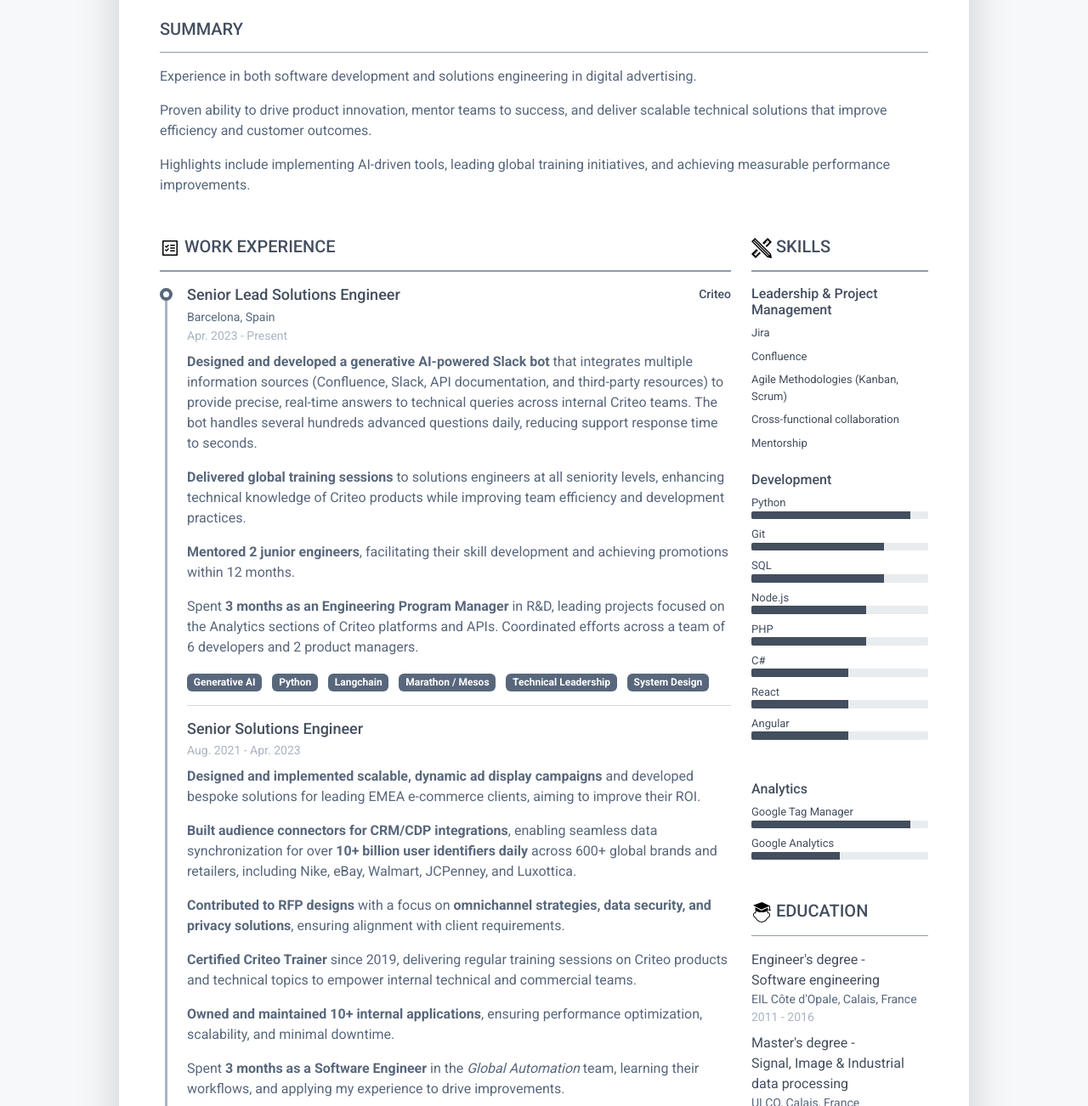
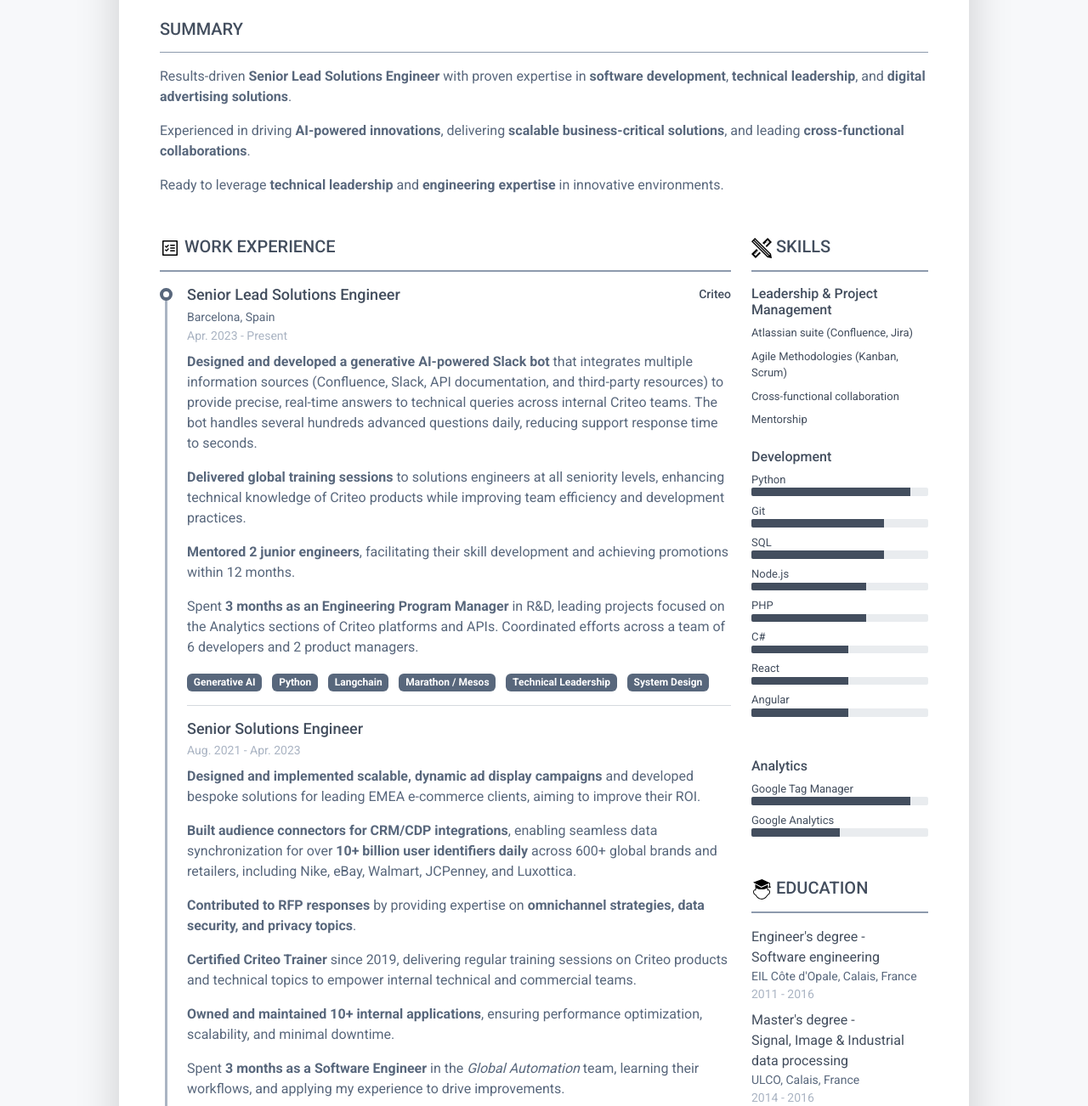
Before and after one commit to MarcDillar/cv, a plain HTML site: page index.html in a window 1280 px wide. Shown: the part 276-1578 px from the top of the page at 85% size. Drawn offline with nearby package versions, Linux system fonts and the light colour scheme.

Commit message:
Updated summary

```diff
--- a/index.html
+++ b/index.html
@@ -51,9 +51,9 @@
 			    <section class="resume-section summary-section mb-5">
 				    <h2 class="resume-section-title text-uppercase font-weight-bold pb-3 mb-3">Summary</h2>
 				    <div class="resume-section-content">
-					    <p>Experience in both software development and solutions engineering in digital advertising.</p>
-						<p>Proven ability to drive product innovation, mentor teams to success, and deliver scalable technical solutions that improve efficiency and customer outcomes.</p>
-						<p>Highlights include implementing AI-driven tools, leading global training initiatives, and achieving measurable performance improvements.</p>
+					    <p>Results-driven <b>Senior Lead Solutions Engineer</b> with proven expertise in <b>software development</b>, <b>technical leadership</b>, and <b>digital advertising solutions</b>.</p>
+						<p>Experienced in driving <b>AI-powered innovations</b>, delivering <b>scalable business-critical solutions</b>, and leading <b>cross-functional collaborations</b>.</p>
+						<p>Ready to leverage <b>technical leadership</b> and <b>engineering expertise</b> in innovative environments.</p>
 				    </div>
 			    </section>
 			    <div class="row">
@@ -96,7 +96,7 @@
 										<div class="resume-timeline-item-desc">
 										    <p><b>Designed and implemented scalable, dynamic ad display campaigns</b> and developed bespoke solutions for leading EMEA e-commerce clients, aiming to improve their ROI.</p>
 											<p><b>Built audience connectors for CRM/CDP integrations</b>, enabling seamless data synchronization for over <b>10+ billion user identifiers daily</b> across 600+ global brands and retailers, including Nike, eBay, Walmart, JCPenney, and Luxottica.</p>
-											<p><b>Contributed to RFP designs</b> with a focus on <b>omnichannel strategies, data security, and privacy solutions</b>, ensuring alignment with client requirements.</p>
+											<p><b>Contributed to RFP responses</b> by providing expertise on <b>omnichannel strategies, data security, and privacy topics</b>.</p>
 											<p><b>Certified Criteo Trainer</b> since 2019, delivering regular training sessions on Criteo products and technical topics to empower internal technical and commercial teams.</p>
 											<p><b>Owned and maintained 10+ internal applications</b>, ensuring performance optimization, scalability, and minimal downtime.</p>
 											<p>Spent <b>3 months as a Software Engineer</b> in the <i>Global Automation</i> team, learning their workflows, and applying my experience to drive improvements.</p>
@@ -158,10 +158,7 @@
 									<h4 class="resume-skills-cat font-weight-bold">Leadership & Project Management</h4>
 									<ul class="list-unstyled mb-4">
 										<li class="mb-2">
-											<div class="resume-skill-name">Jira</div>
-										</li>
-										<li class="mb-2">
-											<div class="resume-skill-name">Confluence</div>
+											<div class="resume-skill-name">Atlassian suite (Confluence, Jira)</div>
 										</li>
 										<li class="mb-2">
 											<div class="resume-skill-name">Agile Methodologies (Kanban, Scrum)</div>
```
